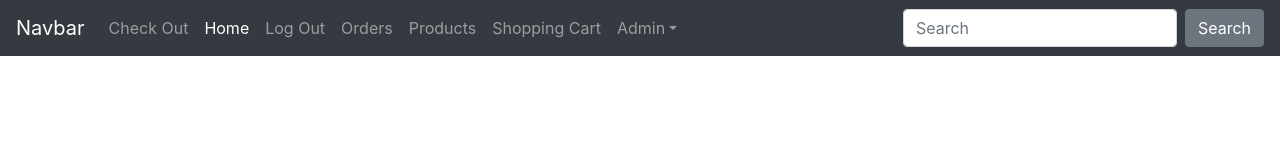
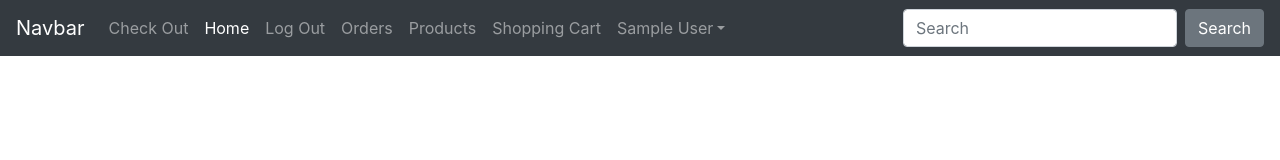
Before and after one commit to jeremy-roussel/apprentice-react-o-shop, a React (Create React App) app in the folder apprentice-react-o-shop/: page / in a window 1280 px wide. Shown: the top 160 px of the page. Built offline with nearby package versions, Linux system fonts and the light colour scheme; sample sign-in values are in the browser's storage.

Commit message:
feat(o-shop): add user name to navbar

```diff
--- a/apprentice-react-o-shop/src/components/NavBar/NavBar.js
+++ b/apprentice-react-o-shop/src/components/NavBar/NavBar.js
@@ -1,10 +1,13 @@
 import React, { useState } from 'react';
+import { useSelector } from 'react-redux';
 
 import LinkListItem from './ListLinkItem'
 import DropDownItem from './DropDownItem'
 import { navLinks } from '../../utils/constants'
 
 function NavBar(){
+
+    const fullName = useSelector( state => state.login.user.firstName + ' ' + state.login.user.lastName );
 
     const [isDropDownOpen, setisDropDownOpen] = useState(false)
     const NavList = []
@@ -30,7 +33,7 @@ function NavBar(){
                 <ul className="navbar-nav mr-auto">
                {NavList}
                 <li className={isDropDownOpen ? "nav-item dropdown show" : "nav-item dropdown"}>
-                    <span className="nav-link dropdown-toggle" id="dropdown01" data-toggle="dropdown"  aria-expanded={isDropDownOpen} onClick={() => setisDropDownOpen(!isDropDownOpen)} >Admin</span>
+                    <span className="nav-link dropdown-toggle" id="dropdown01" data-toggle="dropdown"  aria-expanded={isDropDownOpen} onClick={() => setisDropDownOpen(!isDropDownOpen)} >{fullName}</span>
                     <div className={isDropDownOpen ? "dropdown-menu show" : "dropdown-menu"} aria-labelledby="dropdown01">
                     {DropDownList}
                     </div>
```
